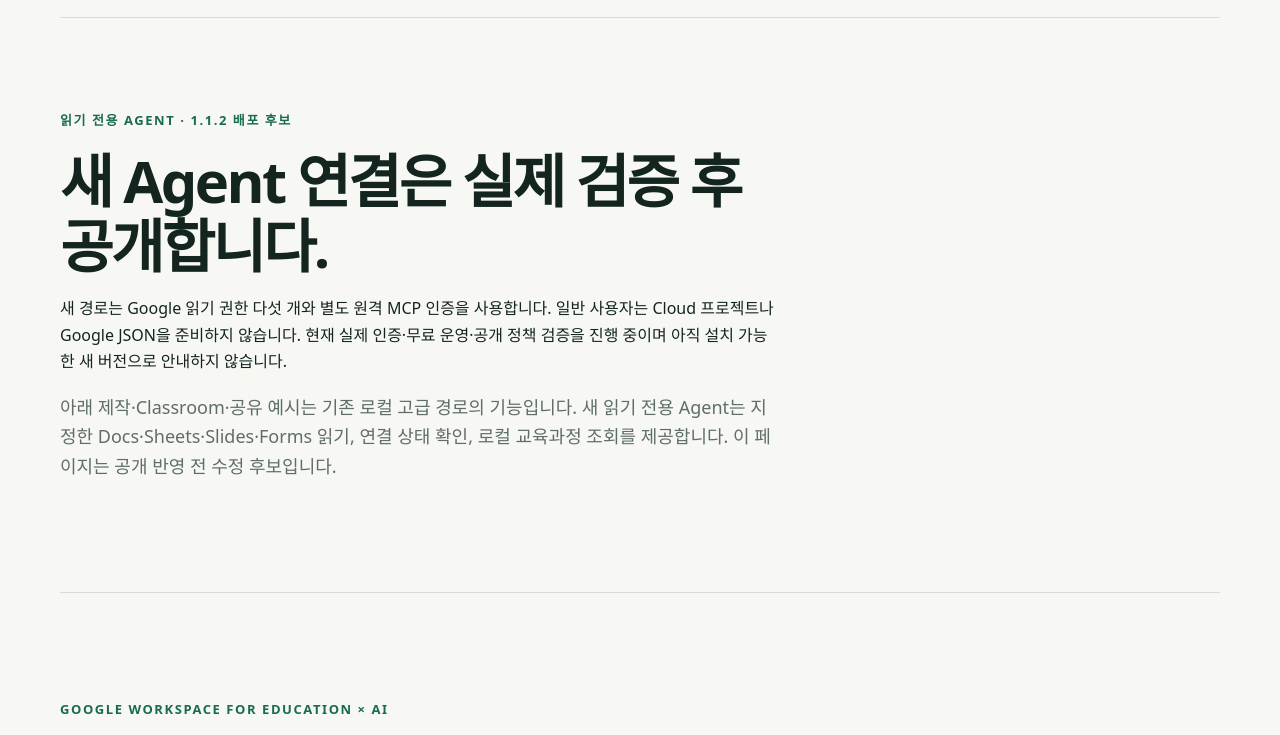
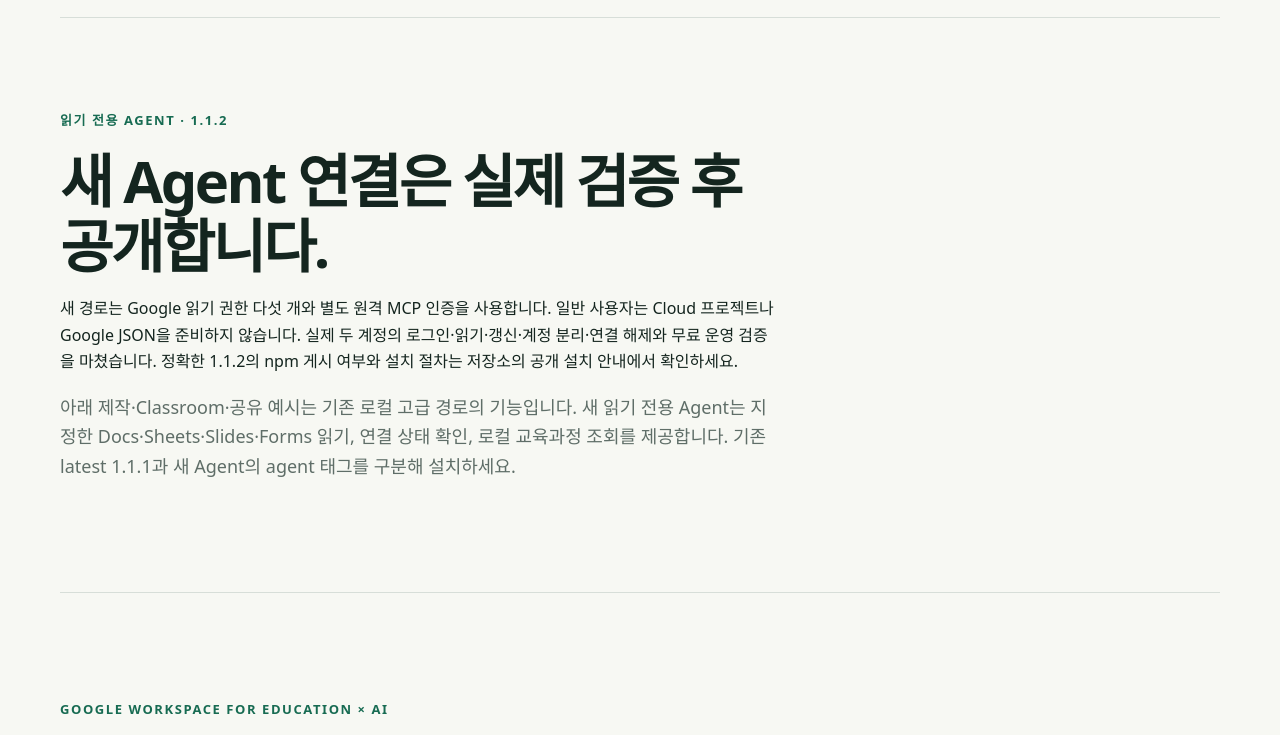
Before and after one commit to Kimmahone/edu-workspace-mcp, a website: page docs/index.html in a window 1280 px wide. Shown: the part 58-793 px from the top of the page. Drawn offline with Linux system fonts and the light colour scheme.

Commit message:
docs: align homepage and packaged privacy with verified Agent deployment

```diff
--- a/docs/index.html
+++ b/docs/index.html
@@ -39,10 +39,10 @@
     <main>
       <section class="section" id="agent-status">
         <div class="section-heading">
-          <p class="eyebrow">읽기 전용 Agent · 1.1.2 배포 후보</p>
+          <p class="eyebrow">읽기 전용 Agent · 1.1.2</p>
           <h2>새 Agent 연결은 실제 검증 후 공개합니다.</h2>
-          <p>새 경로는 Google 읽기 권한 다섯 개와 별도 원격 MCP 인증을 사용합니다. 일반 사용자는 Cloud 프로젝트나 Google JSON을 준비하지 않습니다. 현재 실제 인증·무료 운영·공개 정책 검증을 진행 중이며 아직 설치 가능한 새 버전으로 안내하지 않습니다.</p>
-          <p>아래 제작·Classroom·공유 예시는 기존 로컬 고급 경로의 기능입니다. 새 읽기 전용 Agent는 지정한 Docs·Sheets·Slides·Forms 읽기, 연결 상태 확인, 로컬 교육과정 조회를 제공합니다. 이 페이지는 공개 반영 전 수정 후보입니다.</p>
+          <p>새 경로는 Google 읽기 권한 다섯 개와 별도 원격 MCP 인증을 사용합니다. 일반 사용자는 Cloud 프로젝트나 Google JSON을 준비하지 않습니다. 실제 두 계정의 로그인·읽기·갱신·계정 분리·연결 해제와 무료 운영 검증을 마쳤습니다. 정확한 1.1.2의 npm 게시 여부와 설치 절차는 저장소의 공개 설치 안내에서 확인하세요.</p>
+          <p>아래 제작·Classroom·공유 예시는 기존 로컬 고급 경로의 기능입니다. 새 읽기 전용 Agent는 지정한 Docs·Sheets·Slides·Forms 읽기, 연결 상태 확인, 로컬 교육과정 조회를 제공합니다. 기존 latest 1.1.1과 새 Agent의 agent 태그를 구분해 설치하세요.</p>
         </div>
       </section>
       <section class="hero">
```
Also changed, not shown: docs/PRIVACY.md (+2 -2 lines), README.md.
